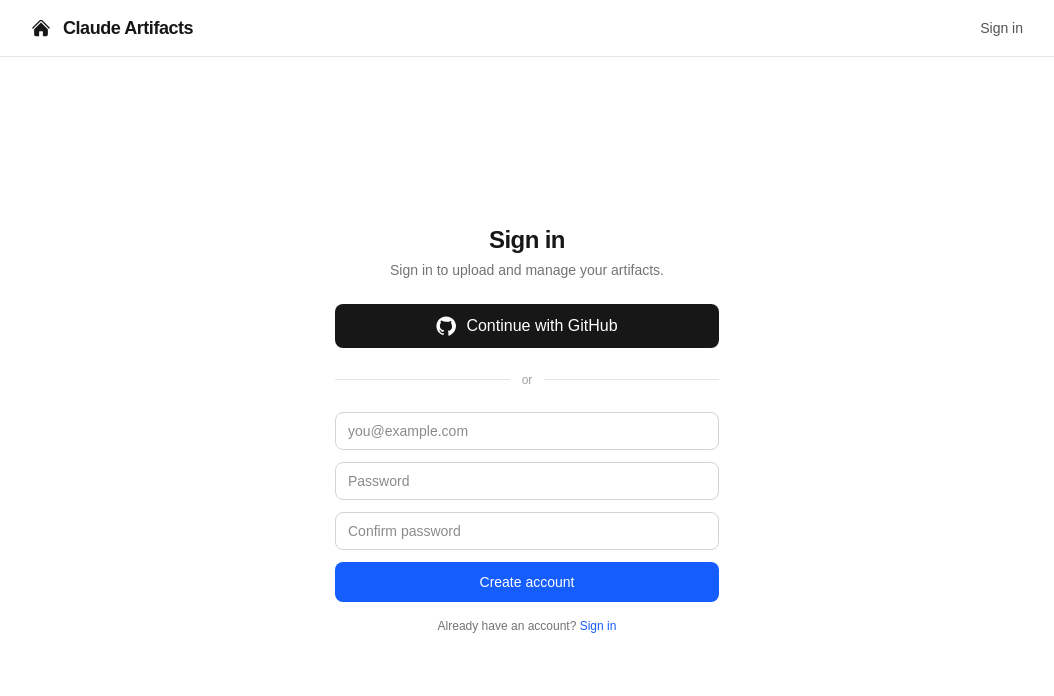
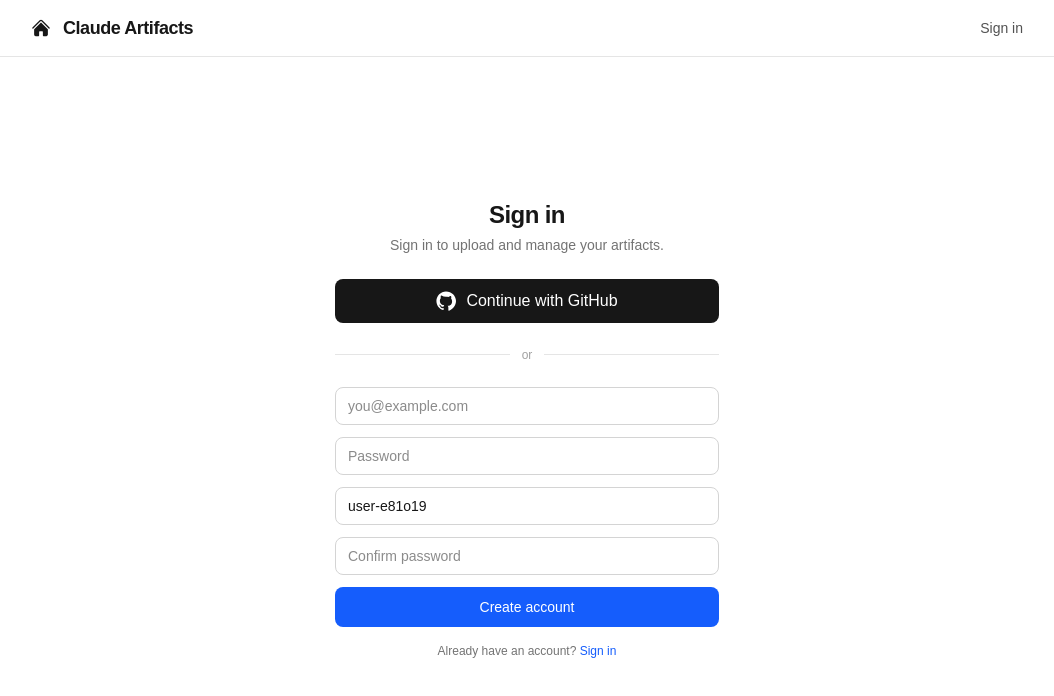
Before and after one commit to F8Hardin/claude-artifacts, a Next.js app: page /login in a window 1280 px wide. Both pictures are taken after a click on the button "Sign up". Shown: the top 696 px of the page, without its empty margins (113-1167 px from the left). Built offline with nearby package versions, Linux system fonts and the light colour scheme; no server answers.

Commit message:
Add username support for profiles

```diff
--- a/src/app/login/actions.ts
+++ b/src/app/login/actions.ts
@@ -2,6 +2,21 @@
 
 import { redirect } from "next/navigation";
 import { createClient } from "@/lib/supabase/server";
+
+function createDefaultUsername(): string {
+  return `user-${Math.random().toString(36).slice(2, 8)}`;
+}
+
+function normalizeUsername(value: string | null): string {
+  const username = (value ?? "")
+    .trim()
+    .toLowerCase()
+    .replace(/[^a-z0-9_-]/g, "")
+    .slice(0, 30);
+
+  if (username.length >= 3) return username;
+  return createDefaultUsername();
+}
 
 export async function signInWithEmail(
   formData: FormData
@@ -25,6 +40,7 @@
   const email = (formData.get("email") as string)?.trim();
   const password = formData.get("password") as string;
   const confirm = formData.get("confirm_password") as string;
+  const username = normalizeUsername(formData.get("username") as string | null);
 
   if (!email || !password) return { error: "Email and password are required." };
   if (password.length < 6) return { error: "Password must be at least 6 characters." };
@@ -36,6 +52,9 @@
     password,
     options: {
       emailRedirectTo: `${process.env.NEXT_PUBLIC_SITE_URL ?? "http://localhost:3002"}/auth/callback`,
+      data: {
+        username,
+      },
     },
   });
 
--- a/src/app/login/email-form.tsx
+++ b/src/app/login/email-form.tsx
@@ -3,8 +3,13 @@
 import { useState } from "react";
 import { signInWithEmail, signUpWithEmail } from "./actions";
 
+function createDefaultUsername(): string {
+  return `user-${Math.random().toString(36).slice(2, 8)}`;
+}
+
 export function EmailForm() {
   const [mode, setMode] = useState<"signin" | "signup">("signin");
+  const [username, setUsername] = useState(createDefaultUsername);
   const [pending, setPending] = useState(false);
   const [error, setError] = useState<string | null>(null);
   const [success, setSuccess] = useState<string | null>(null);
@@ -42,6 +47,19 @@
           className="w-full px-3 py-2 rounded-lg border border-neutral-300 dark:border-neutral-700 bg-white dark:bg-neutral-900 text-sm focus:outline-none focus:ring-2 focus:ring-blue-500"
         />
         {mode === "signup" && (
+          <>
+            <input
+              name="username"
+              type="text"
+              required
+              minLength={3}
+              maxLength={30}
+              pattern="[a-zA-Z0-9_-]+"
+              value={username}
+              onChange={(event) => setUsername(event.target.value)}
+              aria-label="Username"
+              className="w-full px-3 py-2 rounded-lg border border-neutral-300 dark:border-neutral-700 bg-white dark:bg-neutral-900 text-sm focus:outline-none focus:ring-2 focus:ring-blue-500"
+            />
             <input
               name="confirm_password"
               type="password"
@@ -49,6 +67,7 @@
               placeholder="Confirm password"
               className="w-full px-3 py-2 rounded-lg border border-neutral-300 dark:border-neutral-700 bg-white dark:bg-neutral-900 text-sm focus:outline-none focus:ring-2 focus:ring-blue-500"
             />
+          </>
         )}
 
         {error && <p className="text-sm text-red-500">{error}</p>}
@@ -76,7 +95,12 @@
           <>
             No account?{" "}
             <button
-              onClick={() => { setError(null); setSuccess(null); setMode("signup"); }}
+              onClick={() => {
+                setError(null);
+                setSuccess(null);
+                setUsername(createDefaultUsername());
+                setMode("signup");
+              }}
               className="text-blue-600 dark:text-blue-400 hover:underline"
             >
               Sign up
@@ -86,7 +110,11 @@
           <>
             Already have an account?{" "}
             <button
-              onClick={() => { setError(null); setSuccess(null); setMode("signin"); }}
+              onClick={() => {
+                setError(null);
+                setSuccess(null);
+                setMode("signin");
+              }}
               className="text-blue-600 dark:text-blue-400 hover:underline"
             >
               Sign in
--- a/src/components/header.tsx
+++ b/src/components/header.tsx
@@ -8,11 +8,15 @@
     data: { user },
   } = await supabase.auth.getUser();
 
-  let profile: { github_username: string | null; avatar_url: string | null } | null = null;
+  let profile: {
+    username: string | null;
+    github_username: string | null;
+    avatar_url: string | null;
+  } | null = null;
   if (user) {
     const { data } = await supabase
       .from("profiles")
-      .select("github_username, avatar_url")
+      .select("username, github_username, avatar_url")
       .eq("id", user.id)
       .single();
     profile = data;
@@ -49,14 +53,14 @@
                 {profile?.avatar_url && (
                   <Image
                     src={profile.avatar_url}
-                    alt={profile.github_username ?? "User"}
+                    alt={profile.username ?? profile.github_username ?? "User"}
                     width={28}
                     height={28}
                     className="rounded-full"
                   />
                 )}
                 <span className="text-sm text-neutral-600 dark:text-neutral-300">
-                  {profile?.github_username ?? user.email}
+                  {profile?.username ?? profile?.github_username ?? user.email}
                 </span>
               </div>
               <form action="/auth/signout" method="POST">
--- a/src/lib/supabase/artifacts.ts
+++ b/src/lib/supabase/artifacts.ts
@@ -44,6 +44,7 @@
 
 type Profile = {
   id: string;
+  username: string | null;
   github_username: string | null;
   avatar_url: string | null;
 };
@@ -54,7 +55,7 @@
   const supabase = await createClient();
   const { data } = await supabase
     .from("profiles")
-    .select("id, github_username, avatar_url")
+    .select("id, username, github_username, avatar_url")
     .in("id", ownerIds);
   return new Map((data ?? []).map((p: Profile) => [p.id, p]));
 }
@@ -71,7 +72,7 @@
     is_public: row.is_public,
     author_name_visible: row.author_name_visible ?? true,
     created_at: row.created_at,
-    author_username: profile?.github_username ?? null,
+    author_username: profile?.username ?? profile?.github_username ?? null,
     author_avatar: profile?.avatar_url ?? null,
   };
 }
```
Also changed, not shown: 1 other file (tests, documents, lock files or other folders). Lines whose indentation alone changed are shown as unchanged.
